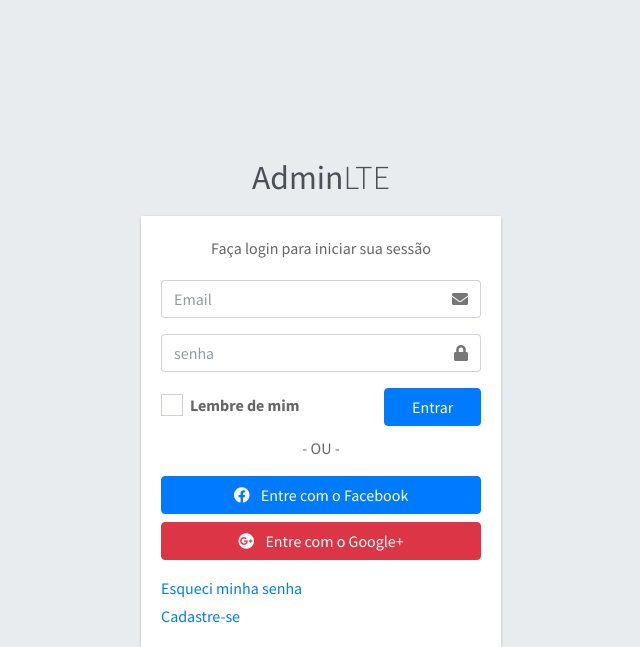
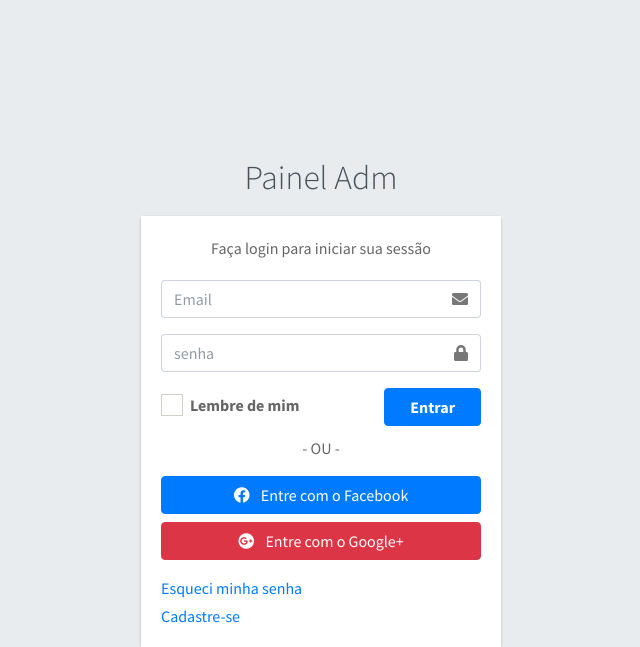
Before and after one commit to camila062/projetoFinal, a PHP site: page /app/painelAdm/paginas/login.php in a window 1280 px wide. Shown: the top 647 px of the page, without its empty margins (319-959 px from the left). Run offline with PHP 8.4, Linux system fonts and the light colour scheme; some libraries are stand-ins or nearby versions.

Commit message:
alteração2

```diff
--- a/app/painelAdm/paginas/login.php
+++ b/app/painelAdm/paginas/login.php
@@ -17,14 +17,14 @@
 <body class="hold-transition login-page">
 <div class="login-box">
   <div class="login-logo">
-    <a href="app/painelAdm/index2.html"><b>Admin</b>LTE</a>
+    <a href="#">Painel Adm</a>
   </div>
   <!-- /.login-logo -->
   <div class="card">
     <div class="card-body login-card-body">
       <p class="login-box-msg">Faça login para iniciar sua sessão</p>
 
-      <form action="app/painelAdm/index3.html" method="post">
+      <form action="#" method="post">
         <div class="input-group mb-3">
           <input type="email" class="form-control" placeholder="Email">
           <div class="input-group-append">
@@ -50,11 +50,10 @@
               </label>
             </div>
           </div>
-          <!-- /.col -->
           <div class="col-4">
-            <button type="submit" class="btn btn-primary btn-block">Entrar</button>
+            <button type="submit" class="btn btn-primary btn-block"> <strong>Entrar</strong> </button>
+
           </div>
-          <!-- /.col -->
         </div>
       </form>
 
@@ -70,10 +69,10 @@
       <!-- /.social-auth-links -->
 
       <p class="mb-1">
-        <a href="forgot-password.html">Esqueci minha senha</a>
+        <a href="#">Esqueci minha senha</a>
       </p>
       <p class="mb-0">
-        <a href="register.html" class="text-center">Cadastre-se</a>
+        <a href="#" class="text-center">Cadastre-se</a>
       </p>
     </div>
     <!-- /.login-card-body -->
```
